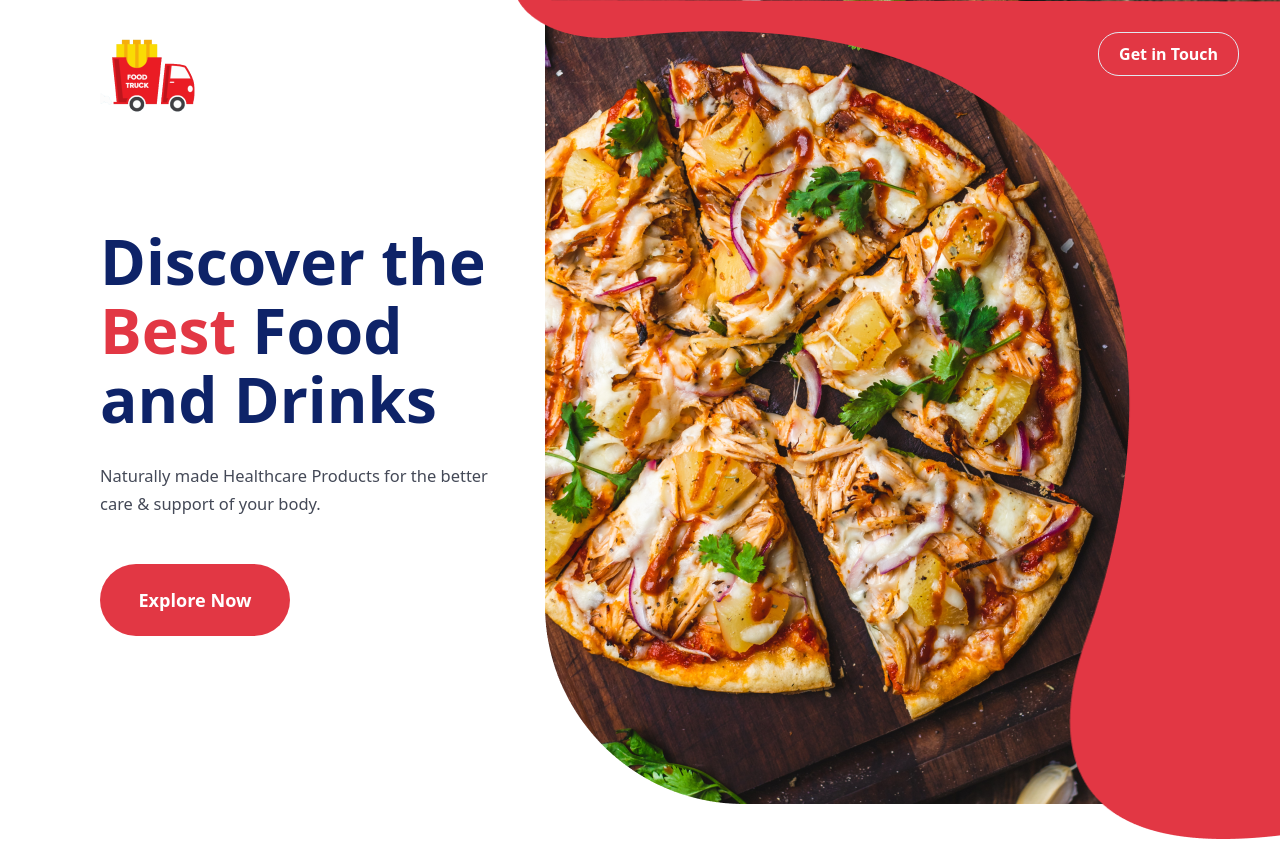
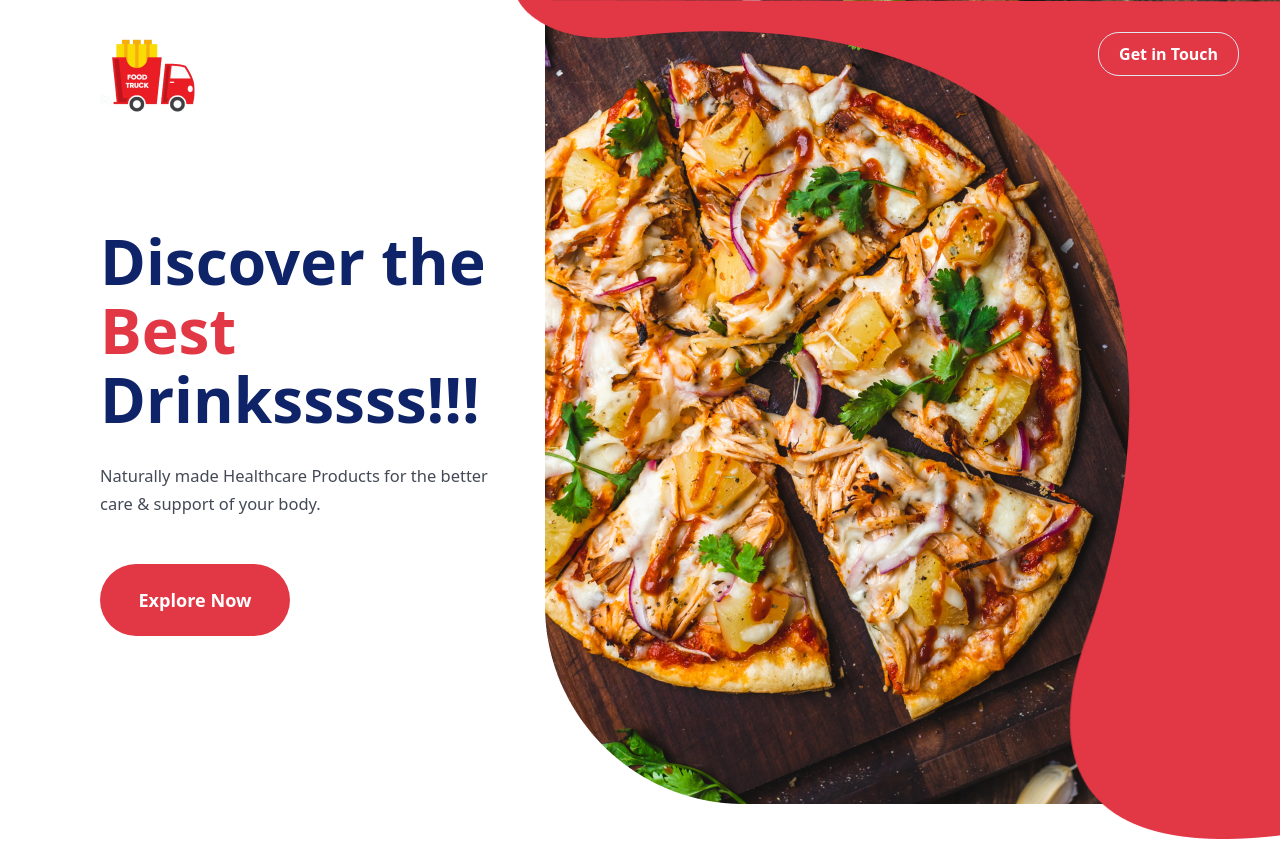
Before and after one commit to mikasa-404/food-blog-page, a React (Create React App) app: page / in a window 1280 px wide. Shown: the top 841 px of the page. Built offline with nearby package versions, Linux system fonts and the light colour scheme.

Commit message:
title changed

```diff
--- a/src/App.js
+++ b/src/App.js
@@ -1,4 +1,3 @@
-import logo from './logo.svg';
 import './App.css';
 import Home from './components/Home';
 import Articles from './components/Articles';
--- a/src/components/Home.js
+++ b/src/components/Home.js
@@ -1,7 +1,6 @@
 import React from "react";
 import {
   Flex,
-  Spacer,
   Box,
   Text,
   Image,
@@ -51,7 +50,8 @@ const Home = () => {
             <Text as="span" color="#E23744">
               Best
             </Text>{" "}
-            Food and Drinks
+            Drinksssss!!!
+
           </Heading>
 
           <Text
```
